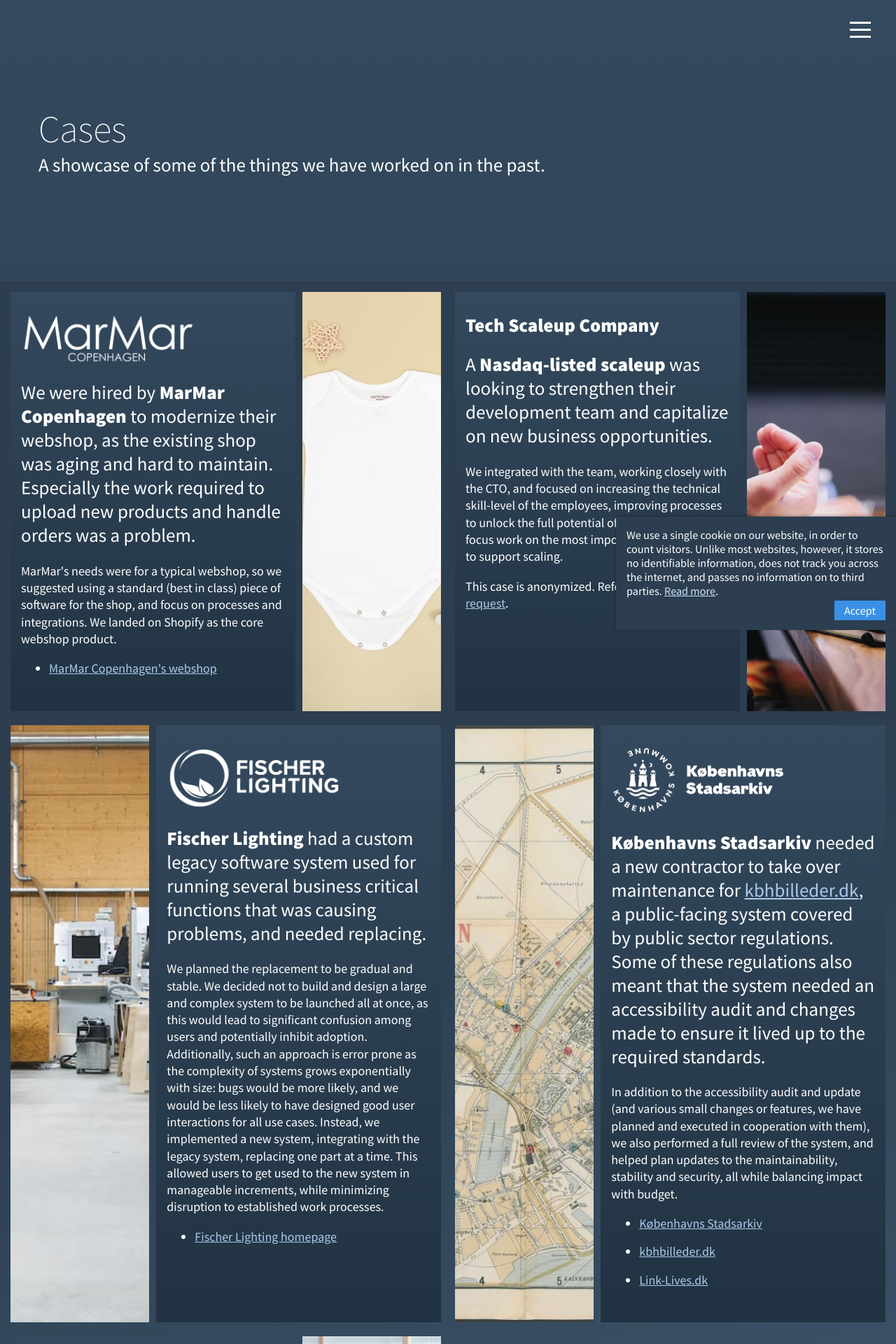
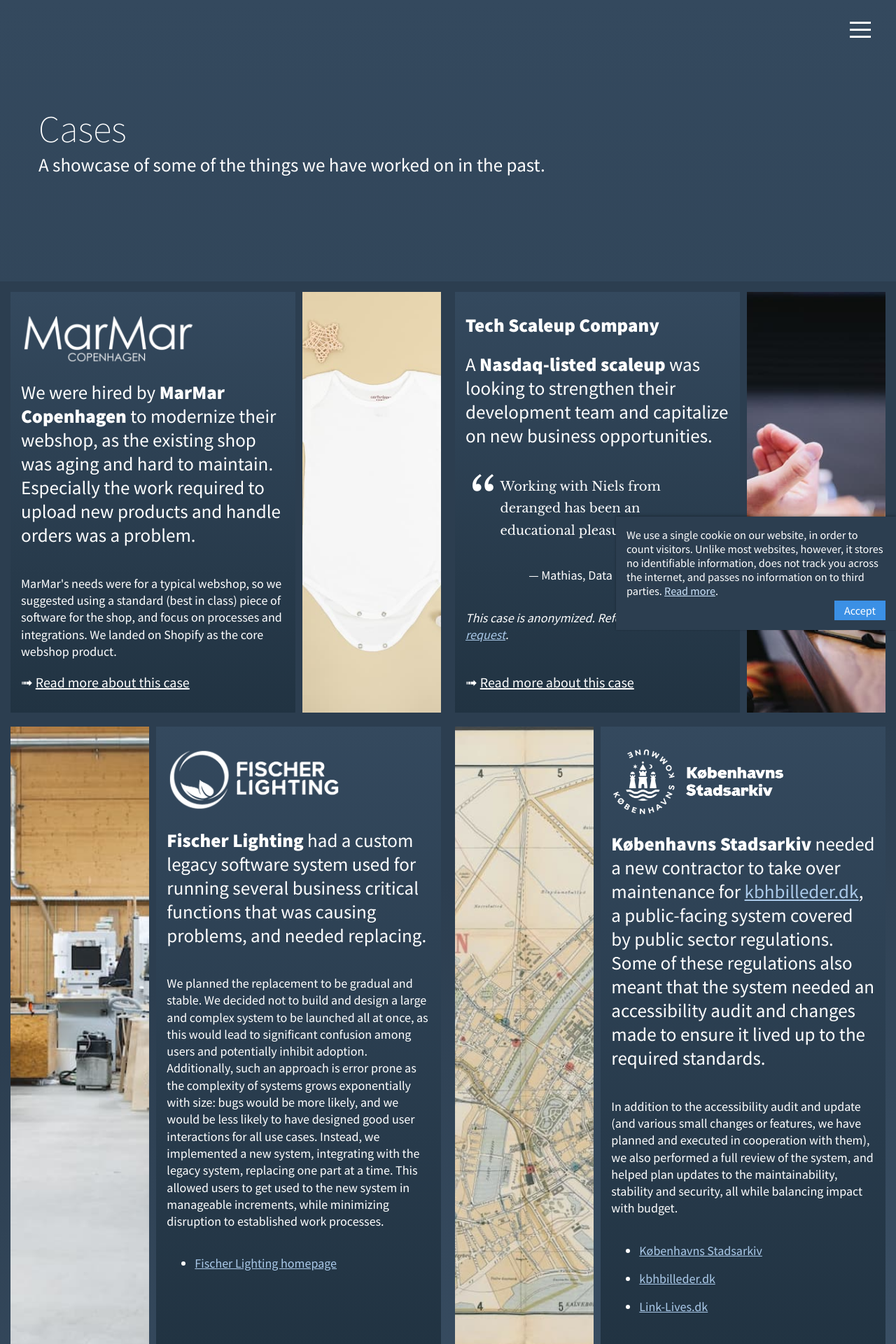
Before and after one commit to derangeddk/deranged.dk, a Jekyll site: the page built from cases/index.html, in a window 1280 px wide. Shown: the top 1920 px of the page at 70% size. Built offline with Jekyll 4.4.1, drawn with Linux system fonts in a browser that asks for light colours.

Commit message:
Make ready for a read more link

```diff
--- a/cases/index.html
+++ b/cases/index.html
@@ -67,6 +67,8 @@
     }
 
     .case__intro {
+        display: flex;
+        flex-direction: column;
         width: 100%;
         height: 100%;
         background: rgba(52, 73, 94, 1);
@@ -115,6 +117,23 @@
     .case__body {
         display: none;
     }
+
+    .case__cta {
+        font-size: 20px;
+        color: white;
+        margin-top: auto;
+        margin-bottom: 0;
+    }
+    .case__cta::before {
+        content: "➟";
+    }
+    .case__cta:hover::before {
+        position: relative;
+        left: 2px;
+    }
+    .case__cta-link {
+        color: white;
+    }
 </style>
 <div class="cases__page">
     <section class="hero">
@@ -142,13 +161,11 @@
                         piece of software for the shop, and focus on processes and integrations. We landed on Shopify as
                         the core webshop product.
                     </p>
-                    <ul>
-                        <li>
-                            <a href="https://marmarcopenhagen.dk" target="_blank">
-                                MarMar Copenhagen's webshop
-                            </a>
-                        </li>
-                    </ul>
+                    <p class="case__cta">
+                        <a class="case__cta-link" href="/cases/marmar-copenhagen/">
+                             Read more about this case
+                        </a>
+                    </p>
                 </div>
                 <div class="case__graphic">
                     <img
@@ -162,6 +179,11 @@
                 <div class="case__summary">
                     <h3 class="case__subheading">Summary</h3>
                     <ul>
+                        <li>
+                            MarMar's needs were for a typical webshop, so we suggested using a standard (best in class)
+                            piece of software for the shop, and focus on processes and integrations. We landed on Shopify as
+                            the core webshop product.
+                        </li>
                         <li>
                             We integrated two webshops (for different markets) with Marmar's logistics partner and their
                             accounting system, allowing most orders to be fully processed without need for employee
@@ -191,7 +213,7 @@
         <div class="case" id="tech-scaleup-1">
             <div class="case__head">
                 <div class="case__intro">
-                    <h2 class="mt-0">
+                    <h2 class="mt-0 mb-0">
                         Tech Scaleup Company
                     </h2>
                     <!-- <img
@@ -202,13 +224,21 @@
                         A <strong>Nasdaq-listed scaleup</strong> was looking to strengthen their development team and capitalize on new
                         business opportunities.
                     </h2>
+                    <section class="customer-quote-section">
+                        <p class="quote-text">
+                            Working with Niels from deranged has been an educational pleasure. [...]
+                        </p>
+                        <p class="quotee">Mathias, Data Engineer & Scientist</p>
+                    </section>
                     <p>
-                        We integrated with the team, working closely with the CTO, and focused on increasing the
-                        technical skill-level of the employees, improving processes to unlock the full potential of the
-                        developers, and focus work on the most important tasks in order to support scaling.
+                        <em>
+                            This case is anonymized. References available <a href="mailto:get@deranged.dk">by request</a>.
+                        </em>
                     </p>
-                    <p>
-                        This case is anonymized. References available <a href="mailto:get@deranged.dk">by request</a>.
+                    <p class="case__cta">
+                        <a class="case__cta-link" href="/cases/scaleup">
+                            Read more about this case
+                        </a>
                     </p>
                 </div>
                 <div class="case__graphic">
@@ -223,6 +253,11 @@
                 <h3 class="case__subheading">Summary</h3>
                 <div class="case__summary">
                     <ul>
+                        <li>
+                            We integrated with the team, working closely with the CTO, and focused on increasing the
+                            technical skill-level of the employees, improving processes to unlock the full potential of the
+                            developers, and focus work on the most important tasks in order to support scaling.
+                        </li>
                         <li>
                             We performed pair programming and individual coaching for developers of all experience levels;
                             leadership coaching for new tech leads; and presentations and workshops on software design and
```
